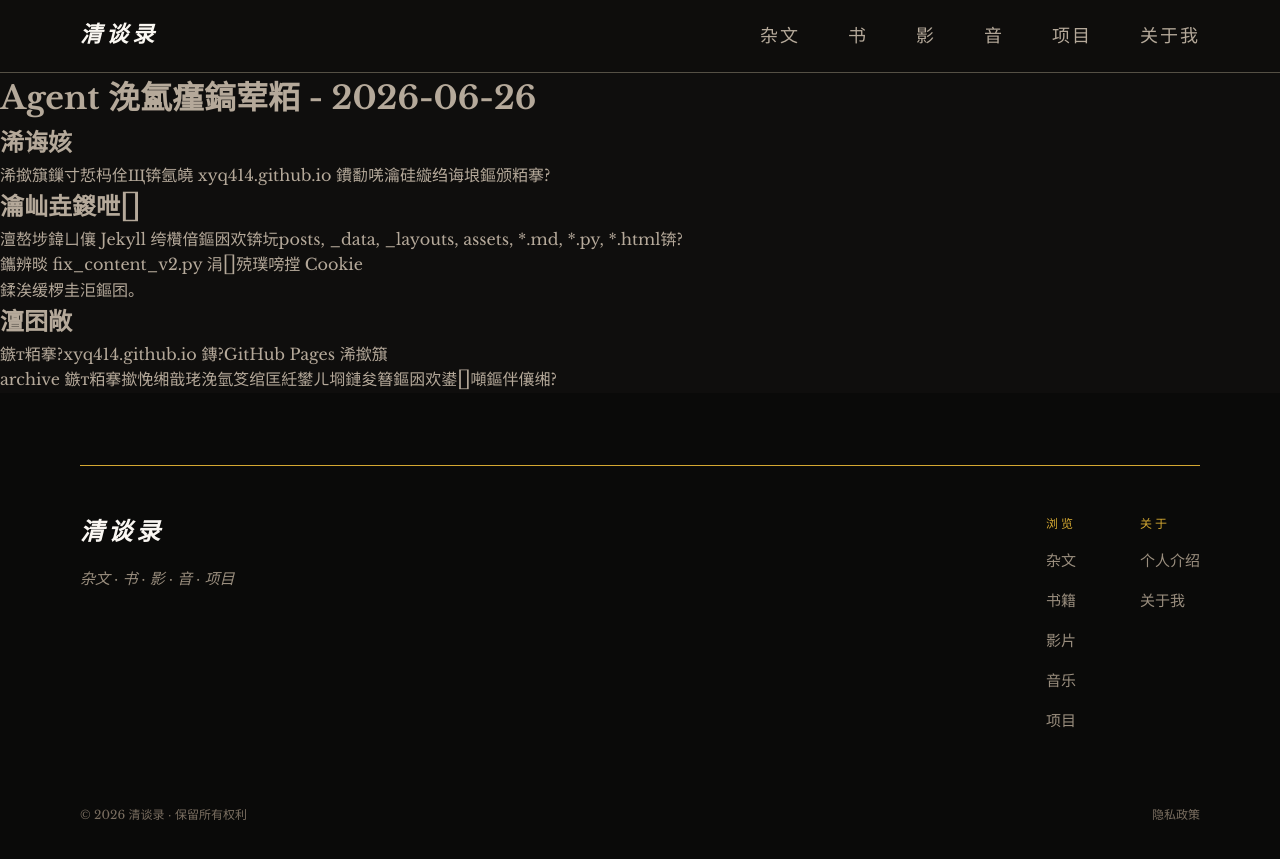
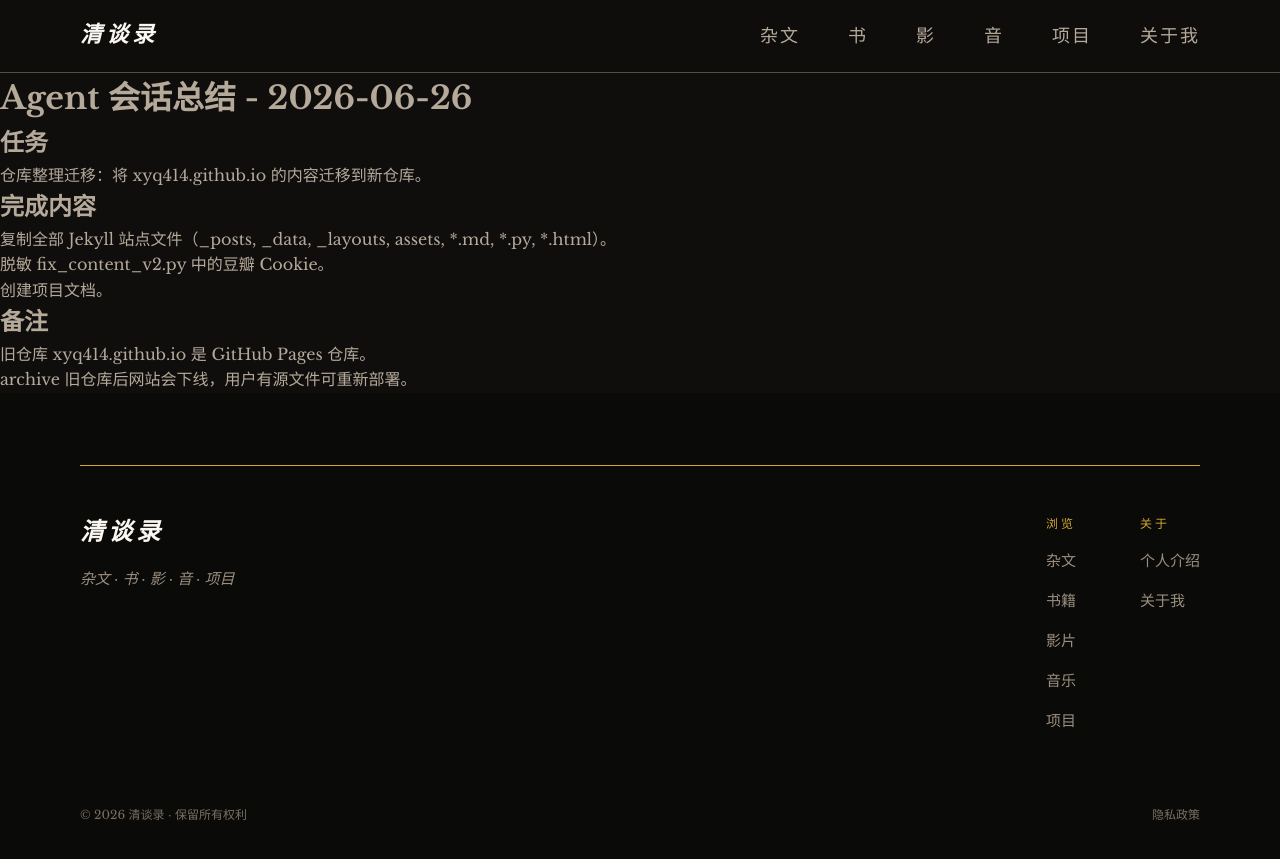
Before and after one commit to xyq414/xyq414.github.io, a Jekyll site: the page built from docs/agent-logs/2026-06-26-summary.md, in a window 1280 px wide. Shown: the top 859 px of the page. Built offline with Jekyll 4.4.1, drawn with Linux system fonts in a browser that asks for light colours; our own code applies the rules of GitHub Pages for plain Markdown files.

Commit message:
Fix mojibake in agent log

```diff
--- a/docs/agent-logs/2026-06-26-summary.md
+++ b/docs/agent-logs/2026-06-26-summary.md
@@ -1,13 +1,13 @@
-# Agent 浼氳瘽鎬荤粨 - 2026-06-26
+# Agent 会话总结 - 2026-06-26
 
-## 浠诲姟
-浠撳簱鏁寸悊杩佺Щ锛氬皢 xyq414.github.io 鐨勫唴瀹硅縼绉诲埌鏂颁粨搴?
+## 任务
+仓库整理迁移：将 xyq414.github.io 的内容迁移到新仓库。
 
-## 瀹屾垚鍐呭
-- 澶嶅埗鍏ㄩ儴 Jekyll 绔欑偣鏂囦欢锛坃posts, _data, _layouts, assets, *.md, *.py, *.html锛?
-- 鑴辨晱 fix_content_v2.py 涓殑璞嗙摚 Cookie
-- 鍒涘缓椤圭洰鏂囨。
+## 完成内容
+- 复制全部 Jekyll 站点文件（_posts, _data, _layouts, assets, *.md, *.py, *.html）。
+- 脱敏 fix_content_v2.py 中的豆瓣 Cookie。
+- 创建项目文档。
 
-## 澶囨敞
-- 鏃т粨搴?xyq414.github.io 鏄?GitHub Pages 浠撳簱
-- archive 鏃т粨搴撳悗缃戠珯浼氫笅绾匡紝鐢ㄦ埛鏈夋簮鏂囦欢鍙噸鏂伴儴缃?
+## 备注
+- 旧仓库 xyq414.github.io 是 GitHub Pages 仓库。
+- archive 旧仓库后网站会下线，用户有源文件可重新部署。
```
